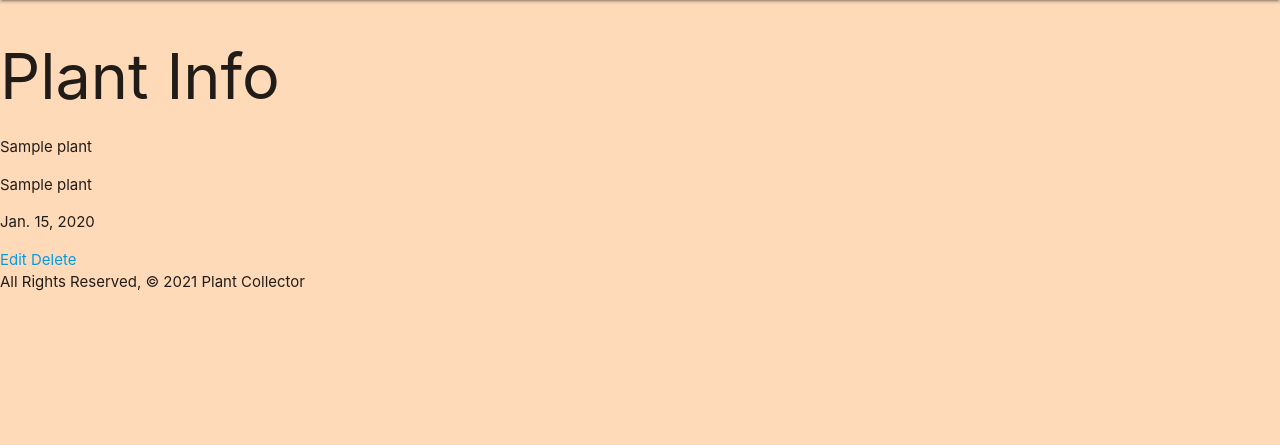
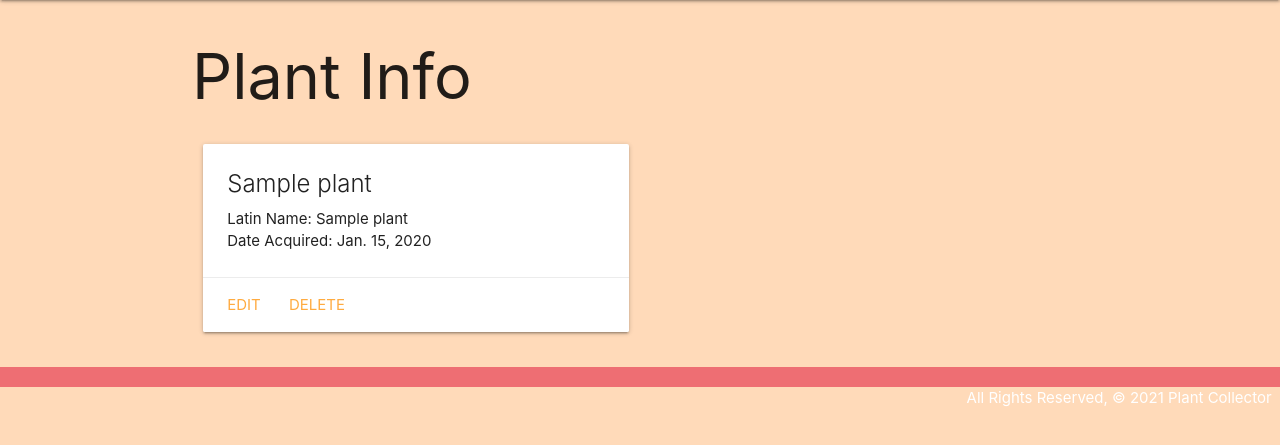
Before and after one commit to rattomegan/plantcollector, a Django app: page /plants/1/ in a window 1280 px wide. Shown: the part 64-509 px from the top of the page. Run offline with Django 3.2, Linux system fonts and the light colour scheme; tables that the repository leaves empty hold one stand-in row (values such as "Sample post").

Commit message:
Update Materialize coding for card/grid layout

```diff
--- a/main_app/templates/base.html
+++ b/main_app/templates/base.html
@@ -13,24 +13,26 @@
   <title>Plant Collector</title>
 </head>
 <body>
-  <header>
+  <header class="navbar-fixed">
    <nav>
+     <div class="nav-wrapper">
       <ul>
         <li><a href="{% url 'home' %}">Home</a></li>
         <li><a href="{% url 'about' %}">About</a></li>
         <li><a href="{% url 'plants_index' %}">All Plants</a></li>
         <li><a href="{% url 'plants_create' %}">Add Plant</a></li>
       </ul>
+    </div>
    </nav>
   </header>
 
-  <main>
+  <main class="container">
     {% block content %}
     {% endblock %}
   </main>
 
-  <footer>
-    <div>All Rights Reserved, &copy; 2021 Plant Collector &nbsp;</div>
+  <footer class="page-footer">
+    <div class="right">All Rights Reserved, &copy; 2021 Plant Collector &nbsp;</div>
   </footer>
 </body>
 </html>
--- a/main_app/templates/plants/detail.html
+++ b/main_app/templates/plants/detail.html
@@ -2,13 +2,23 @@
 {% block content %}
 
 <h1>Plant Info</h1>
-<p>{{ plant.name }}</p>
-<p>{{ plant.latin_name }}</p>
-<p>{{ plant.date_acquired }}</p>
-
-<div class="card-action">
-  <a href="{% url 'plants_update' plant.id %}">Edit</a>
-  <a href="{% url 'plants_delete' plant.id %}">Delete</a>
+<div class="row">
+  <div class="col s6">
+    <div class="card">
+      <div class="card-content">
+        <span class="card-title">{{ plant.name }}</span>
+        <p>Latin Name: {{ plant.latin_name }}</p>
+        <p>Date Acquired: {{ plant.date_acquired }}</p>
+      </div>
+      <div class="card-action">
+        <a href="{% url 'plants_update' plant.id %}">Edit</a>
+        <a href="{% url 'plants_delete' plant.id %}">Delete</a>
+      </div>
+    </div>
+  </div>
 </div>
 
+
+
+
 {% endblock %}
--- a/main_app/templates/plants/index.html
+++ b/main_app/templates/plants/index.html
@@ -7,7 +7,7 @@
   <div class="card">
     <a href="{% url 'plants_detail' plant.id %}">
       <div class="card-content">
-        <p>{{ plant.name }}</p>
+        <span class="card-title">{{ plant.name }}</span>
         <p>Latin Name: {{ plant.latin_name }}</p>
         <p>Date Acquired: {{ plant.date_acquired }}</p>
       </div>
```
Lines whose indentation alone changed are shown as unchanged.
